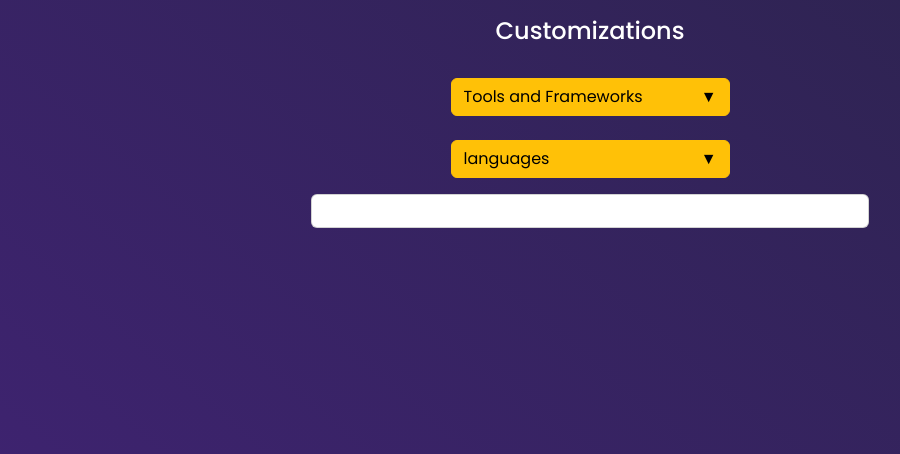
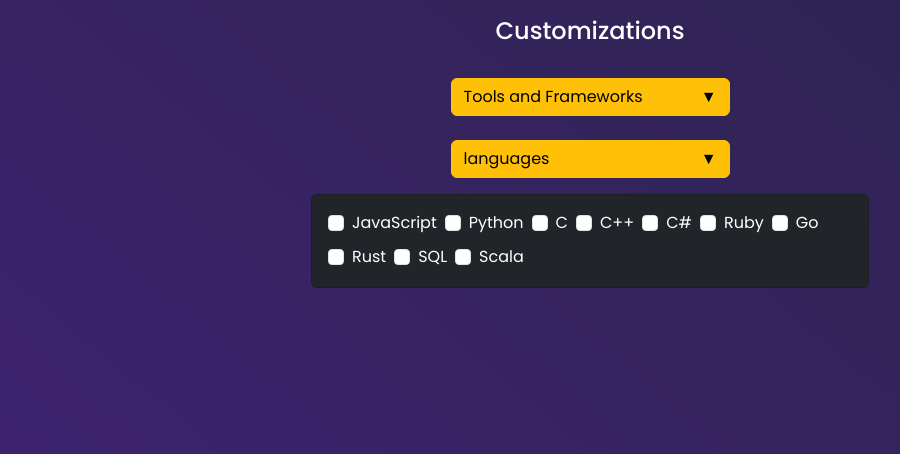
Before and after one commit to BradleyGilden/GitCraft, a Flask app: page /settings in a window 1280 px wide, after a click that opens the changed part. Shown: the part 622-1076 px from the top of the page, without its empty margins (50-950 px from the left). Run offline with Flask 3, Linux system fonts and the light colour scheme; the visitor is signed in with stand-in values (Sample User, id 1); parts of the project's set-up code (start-up, migrations or seed data) failed here and were passed over; some libraries are stand-ins or nearby versions.

Commit message:
dynamically generating customizations

```diff
--- a/app/static/js/settings.js
+++ b/app/static/js/settings.js
@@ -4,16 +4,29 @@ const hireableCheck = document.getElementById('hireable');
 const detailsForm = document.getElementById('gitUserDetails')
 const clearBtn = document.getElementById('git-clear');
 const toolCard = document.getElementById('tool-card');
+const langCard = document.getElementById('lang-card');
 
 
 
 const toolsList = ["docker", "VsCode", "Flask", "ExpressJs", "NodeJs", "React", "Vue"]
+const langsList = ["JavaScript", "Python", "C", "C++", "C#", "Ruby", "Go", "Rust", "SQL", "Scala"]
 for (let tool of toolsList) {
   toolCard.innerHTML += `
   <div class="form-check">
     <input class="form-check-input" type="checkbox" value="" id="${tool}Id">
     <label class="form-check-label" for="${tool}Id">
       ${tool}
+    </label>
+  </div>
+  `;
+}
+
+for (let lang of langsList) {
+  langCard.innerHTML += `
+  <div class="form-check">
+    <input class="form-check-input" type="checkbox" value="" id="${lang}Id">
+    <label class="form-check-label" for="${lang}Id">
+      ${lang}
     </label>
   </div>
   `;
--- a/app/templates/settings.html
+++ b/app/templates/settings.html
@@ -118,7 +118,7 @@
           <span>languages</span> <span>&#9660;</span>
         </button>
         <div class="collapse mt-3 w-50" id="languages">
-          <div class="card card-body">
+          <div class="card card-body d-flex flex-row flex-wrap gap-2 bg-dark text-white" id="lang-card">
           </div>
         </div>
       </div>
```
